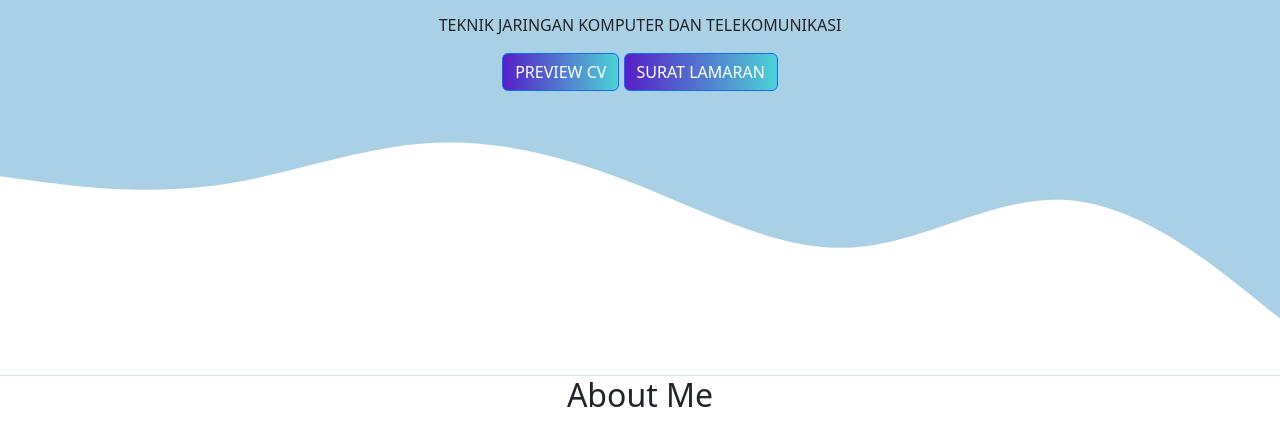
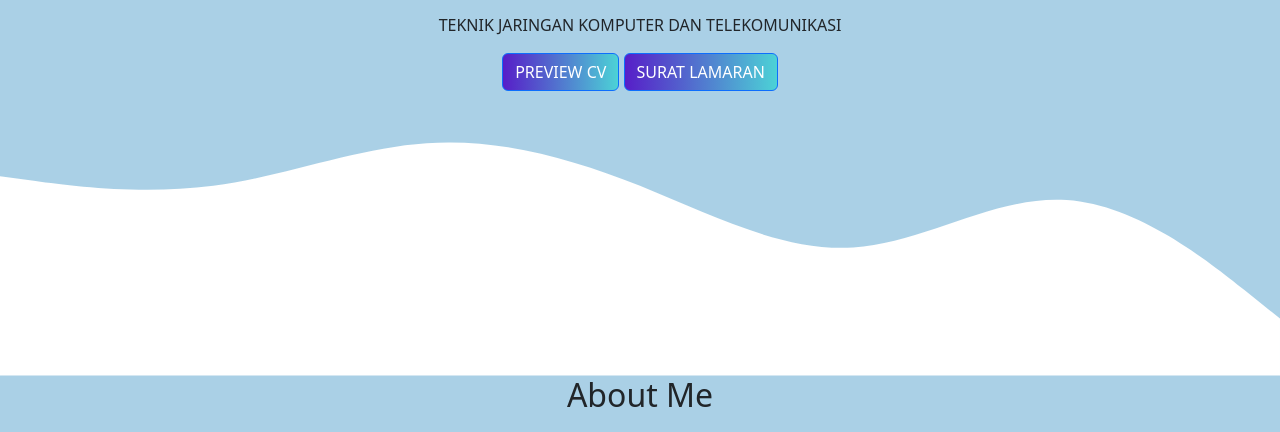
Before and after one commit to angelikayohana/Yohana_Angelika, a plain HTML site: page index.html in a window 1280 px wide. Shown: the part 368-800 px from the top of the page. Drawn offline with nearby package versions, Linux system fonts and the light colour scheme.

Commit message:
Update style.css

```diff
--- a/style.css
+++ b/style.css
@@ -96,3 +96,7 @@ background-color: #aad0e6;
   .img-hover:hover {
     transform: scale(1.05); /* Efek zoom saat hover */
   }
+
+body {
+  background-color: #aad0e6;
+}
```
